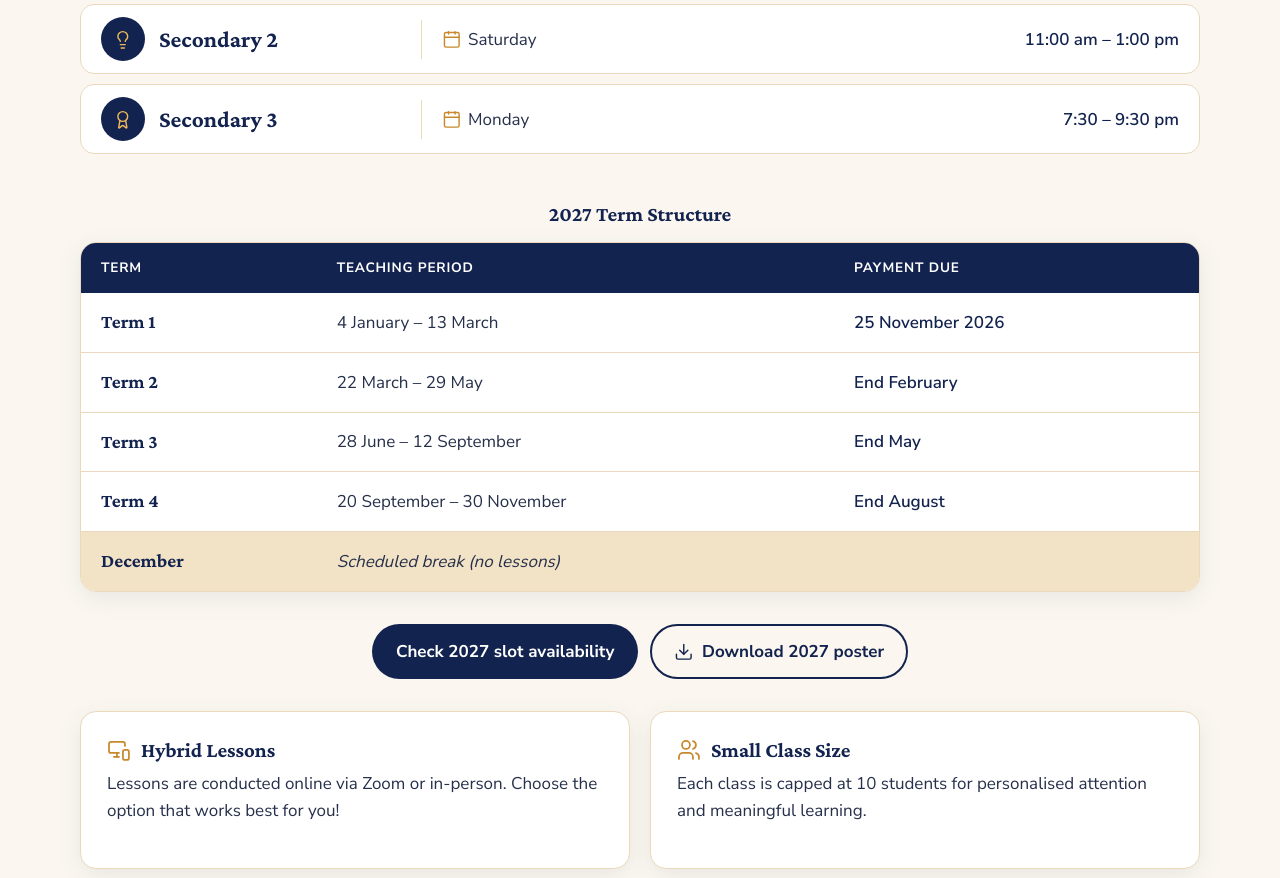
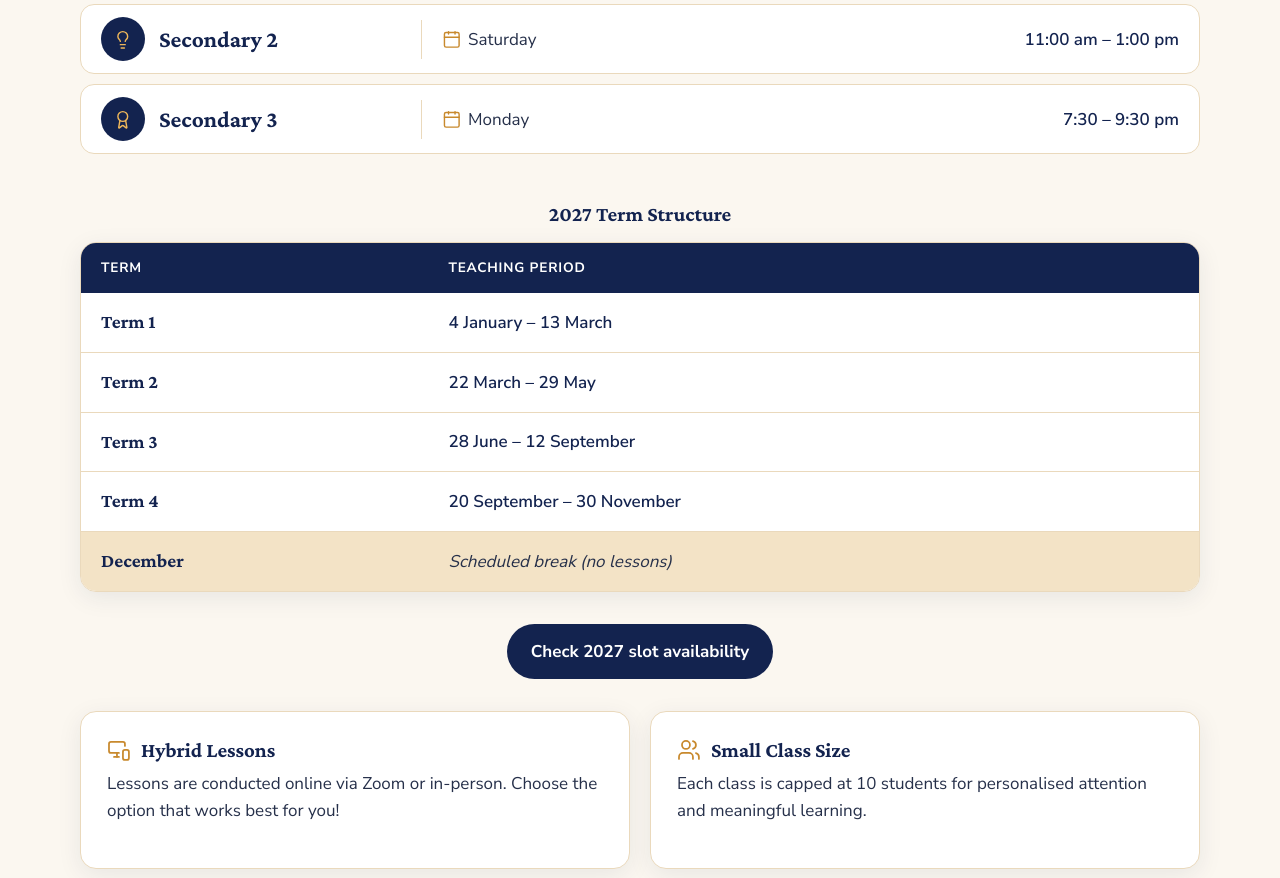
Before and after one commit to MrsAwQiQi/ace_website, a Flask app: page /schedule in a window 1280 px wide. Shown: the part 1357-2235 px from the top of the page. Run offline with Flask 3, Linux system fonts and the light colour scheme; some libraries are stand-ins or nearby versions.

Commit message:
Simplify 2027 term table, fix Google reviews link, update withdrawal policy
Schedule
- Remove the "Payment due" column from the 2027 term structure table
  (term and teaching period only) and drop the payment dates from the data
- Remove the "Download 2027 poster" button and the unused poster setting

Home
- Point "Read all reviews on Google" at the business's Google Maps listing
  (maps?cid=...) so it shows the reviews; the old search link only opened
  the search results page

Policies
- Withdrawal policy now refers to the next term's fees and the start of
  the term, instead of the month, to match termly payment

Co-Authored-By: Claude Sonnet 5.5 <noreply@anthropic.com>

```diff
--- a/app.py
+++ b/app.py
@@ -28,9 +28,9 @@ BUSINESS = {
     "instagram": "Mrsawqiqi",
     "whatsapp": "9222 1021",
     "whatsapp_link": "https://wa.me/6592221021",
-    # Opens the Google reviews panel for the business listing.
-    "reviews_link": "https://www.google.com/search?q=Achieving+Excellence+in+English+with+Mrs+Aw"
-                    "#lrd=0x31da3d6e0dd2a9e5:0xa906496bca5f04d7,1,,,,",
+    # Google Maps page for the business listing, which shows its reviews. The number is the
+    # listing's CID (the second hex value in Google's "#lrd=" link, converted to decimal).
+    "reviews_link": "https://www.google.com/maps?cid=12179502969575638231",
 }
 
 NAV = [
@@ -116,10 +116,10 @@ SCHEDULE_2027 = [
 ]
 
 TERMS_2027 = [
-    ("Term 1", "4 January – 13 March", "25 November 2026"),
-    ("Term 2", "22 March – 29 May", "End February"),
-    ("Term 3", "28 June – 12 September", "End May"),
-    ("Term 4", "20 September – 30 November", "End August"),
+    ("Term 1", "4 January – 13 March"),
+    ("Term 2", "22 March – 29 May"),
+    ("Term 3", "28 June – 12 September"),
+    ("Term 4", "20 September – 30 November"),
 ]
 
 SCHEDULE_2026 = [
@@ -136,9 +136,9 @@ SCHEDULE_2026 = [
 # Year tabs on the schedule page, newest first (the first one opens by default).
 SCHEDULES = [
     {"year": "2027", "badge": "New", "intro": "The new academic year starts this November.",
-     "rows": SCHEDULE_2027, "terms": TERMS_2027, "poster": "img/2027-class-schedule.jpeg"},
+     "rows": SCHEDULE_2027, "terms": TERMS_2027},
     {"year": "2026", "badge": None, "intro": None,
-     "rows": SCHEDULE_2026, "terms": None, "poster": None},
+     "rows": SCHEDULE_2026, "terms": None},
 ]
 
 # The year parents are enrolling for: the newest year on the schedule page.
--- a/static/css/style.css
+++ b/static/css/style.css
@@ -206,7 +206,7 @@ main:focus { outline: none; }
 .term-table thead th { background: var(--navy); color: #fff; font-size: .85rem; text-transform: uppercase; letter-spacing: .06em; }
 .term-table tbody th { font-family: var(--serif); font-size: 1.2rem; color: var(--navy); }
 .term-table tbody tr + tr { border-top: 1px solid var(--line); }
-.term-table td:last-child { font-weight: 600; color: var(--navy); }
+.term-table td { font-weight: 600; color: var(--navy); }
 .term-table .term-break { background: var(--gold-soft); }
 .term-table .term-break td { font-weight: 400; font-style: italic; color: var(--ink); }
 
--- a/templates/policies.html
+++ b/templates/policies.html
@@ -24,8 +24,8 @@
       <article class="card policy withdrawal">
         <div class="stage-icon"><i data-lucide="log-out"></i></div>
         <div><h3>Withdrawal</h3>
-          <p>Please inform Mrs Aw before the next month’s fees are collected if you wish to withdraw.
-            Once the month has begun, fees paid are not refundable.</p></div>
+          <p>Please inform Mrs Aw before the next term's fees are collected if you wish to withdraw.
+            Once the term has begun, fees paid are not refundable.</p></div>
       </article>
     </div>
 
--- a/templates/schedule.html
+++ b/templates/schedule.html
@@ -48,19 +48,18 @@
           <div class="card term-table-wrap">
             <table class="term-table">
               <thead>
-                <tr><th scope="col">Term</th><th scope="col">Teaching period</th><th scope="col">Payment due</th></tr>
+                <tr><th scope="col">Term</th><th scope="col">Teaching period</th></tr>
               </thead>
               <tbody>
-                {% for term, period, due in y.terms %}
+                {% for term, period in y.terms %}
                   <tr>
                     <th scope="row">{{ term }}</th>
                     <td data-label="Teaching period">{{ period }}</td>
-                    <td data-label="Payment due">{{ due }}</td>
                   </tr>
                 {% endfor %}
                 <tr class="term-break">
                   <th scope="row">December</th>
-                  <td colspan="2">Scheduled break (no lessons)</td>
+                  <td>Scheduled break (no lessons)</td>
                 </tr>
               </tbody>
             </table>
@@ -69,9 +68,6 @@
 
         <div class="btn-row btn-row-center year-actions">
           <a class="btn btn-primary" href="{{ url_for('enquire') }}#contact-form">Check {{ y.year }} slot availability</a>
-          {% if y.poster %}
-            <a class="btn btn-ghost" href="{{ url_for('static', filename=y.poster) }}" download><i data-lucide="download"></i> Download {{ y.year }} poster</a>
-          {% endif %}
         </div>
       </section>
     {% endfor %}
```
